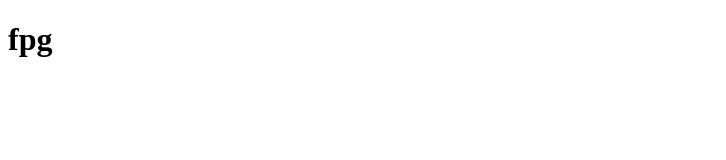
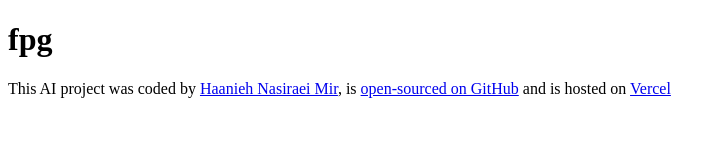
Before and after one commit to HaaniehNasiraeiMir/french-poem-generator, a plain HTML site: page index.html in a window 1280 px wide. Shown: the whole page, without its empty margins (0-726 px from the left). Drawn offline with Linux system fonts and the light colour scheme.

Commit message:
added links to the footer

```diff
--- a/index.html
+++ b/index.html
@@ -8,6 +8,7 @@
 </head>
 <body>
     <h1>fpg</h1>
+    <footer>This AI project was coded by <a href="https://github.com/HaaniehNasiraeiMir" target="_blank">Haanieh Nasiraei Mir</a>, is <a href="https://github.com/HaaniehNasiraeiMir/french-poem-generator" target="_blank">open-sourced on GitHub</a> and is hosted on <a href="https://french-poem-generator-ten.vercel.app/" target="_blank">Vercel</a></footer>
     <script src="src/index.js"></script>
 </body>
 </html>
```
